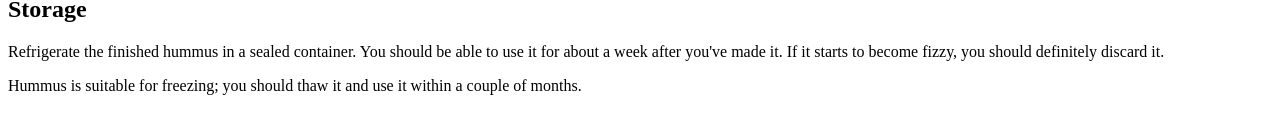
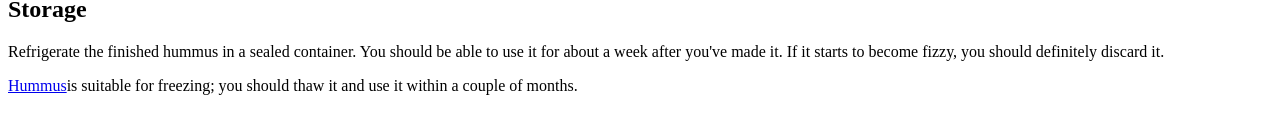
Before and after one commit to jeffgoens/html-fundamentals-mdn, a plain HTML site: page index.html in a window 1280 px wide. Shown: the part 575-708 px from the top of the page. Drawn offline with Linux system fonts and the light colour scheme.

Commit message:
Added hyperlink for hummus

```diff
--- a/index.html
+++ b/index.html
@@ -43,7 +43,8 @@
     <p>Refrigerate the finished hummus in a sealed container. You should be able to use it for about a week after you've made it. If it starts to become fizzy, you
         should definitely discard it.</p>
 
-    <p>Hummus is suitable for freezing; you should thaw it and use it within a couple of months.</p>
+    <p><a href="https://https://www.foodnetwork.com/how-to/packages/food-network-essentials/what-is-hummus" title="foodNetwork Hummus">Hummus</a>is suitable for freezing;
+        you should thaw it and use it within a couple of months.</p>
 
 
   </body>
```
